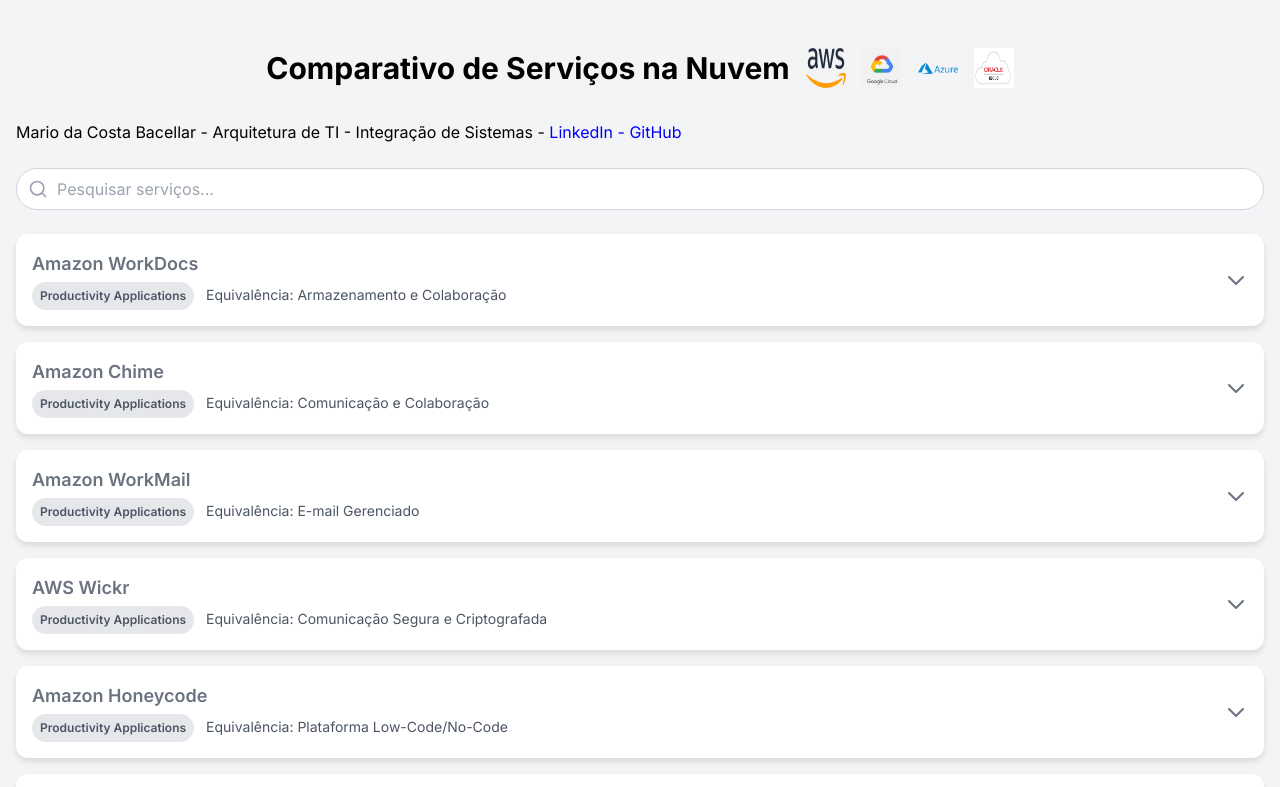
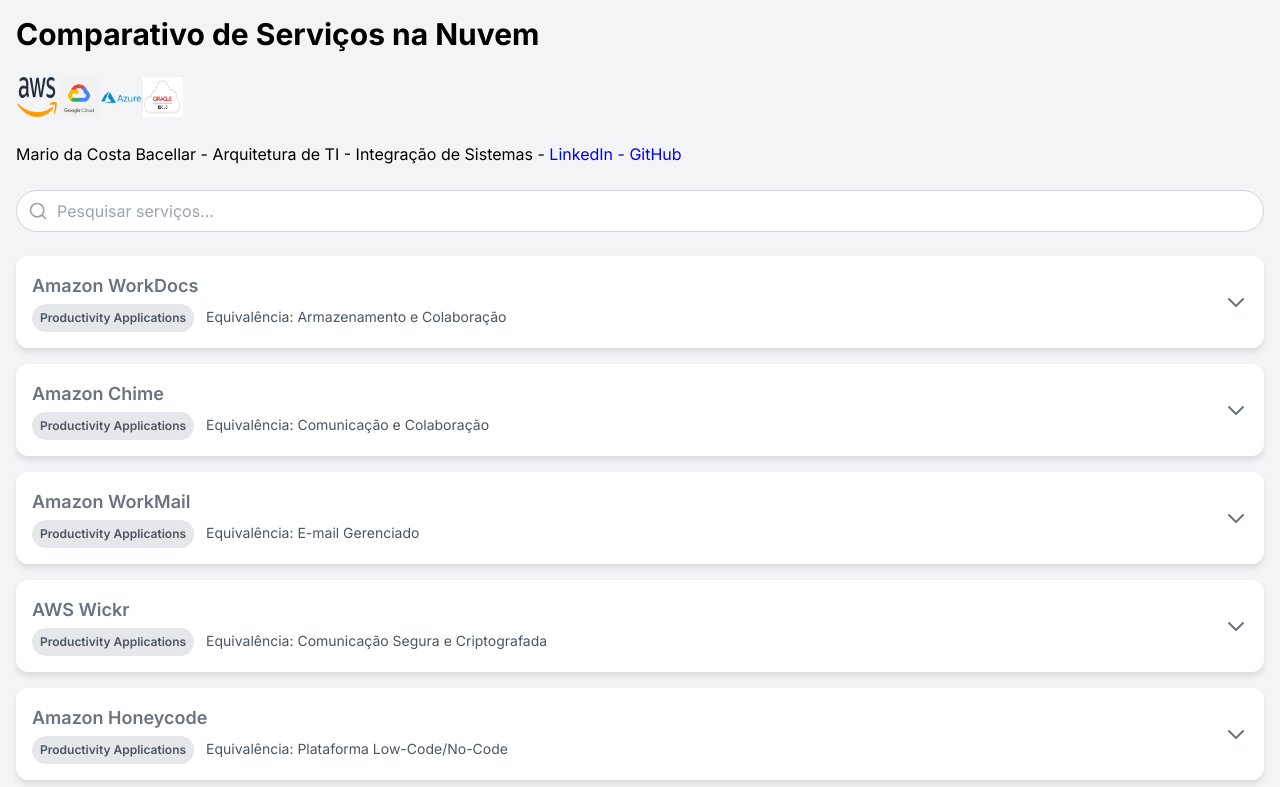
Before and after one commit to mariobacellar/cloudcomp, a plain HTML site: page index.html in a window 1280 px wide. Shown: the top 787 px of the page. Drawn offline with nearby package versions, Linux system fonts and the light colour scheme.

Commit message:
Update index.html
isones

```diff
--- a/index.html
+++ b/index.html
@@ -55,16 +55,31 @@
     </style>
 </head>
 <body class="p-4">
+
     <div class="container mx-auto">
 
-		<h1 class="text-3xl font-bold my-8 text-center flex items-center justify-center space-x-4">
+		<h1 class="text-3xl font-bold">
 			<span>Comparativo de Serviços na Nuvem</span>
-			<img src="aws.svg.png" alt="AWS" class="h-8 w-8 md:h-10 md:w-10">
-			<img src="gcp.svg.png" alt="GCP" class="h-8 w-8 md:h-10 md:w-10">
-			<img src="azure.svg.png" alt="Azure" class="h-8 w-8 md:h-10 md:w-10">
-			<img src="oci.svg.png" alt="OCI" class="h-8 w-8 md:h-10 md:w-10">
 		</h1>
+			<br>
+			<table border=10>
+				<tr>
+					<td>
+						<img src="aws.svg.png" alt="AWS" class="h-8 w-8 md:h-10 md:w-10">
+					</td>
+					<td>
+						<img src="gcp.svg.png" alt="GCP" class="h-8 w-8 md:h-10 md:w-10">
+					</td>
+					<td>
+						<img src="azure.svg.png" alt="Azure" class="h-8 w-8 md:h-10 md:w-10">
+					</td>
+					<td>
+						<img src="oci.svg.png" alt="OCI" class="h-8 w-8 md:h-10 md:w-10">
+					</td>
+				</tr>
+			</table>
 
+			<br>
 		<p>Mario da Costa Bacellar - Arquitetura de TI - Integração de Sistemas -
 		<font color=blue>
 			<a href="https://www.linkedin.com/in/mariobacellar/" 	target="_blank">LinkedIn</a> -
@@ -76,11 +91,13 @@
 
 		<div class="relative mb-6">
             <input type="text" id="search-input" placeholder="Pesquisar serviços..." class="w-full pl-10 pr-4 py-2 border border-gray-300 rounded-full focus:outline-none focus:ring-2 focus:ring-blue-500">
-            <svg class="absolute left-3 top-1/2 transform -translate-y-1/2 text-gray-400" xmlns="http://www.w3.org/2000/svg" width="20" height="20" viewBox="0 0 24 24" fill="none" stroke="currentColor" stroke-width="2" stroke-linecap="round" stroke-linejoin="round" class="feather feather-search"><circle cx="11" cy="11" r="8"></circle><line x1="21" y1="21" x2="16.65" y2="16.65"></line></svg>
+            <svg class="absolute left-3 top-1/2 transform -translate-y-1/2 text-gray-400" xmlns="http://www.w3.org/2000/svg" width="20" height="20" viewBox="0 0 24 24" fill="none" stroke="currentColor" stroke-width="2" stroke-linecap="round" stroke-linejoin="round" class="feather feather-search">
+				<circle cx="11" cy="11" r="8"></circle>
+				<line x1="21" y1="21" x2="16.65" y2="16.65"></line>
+			</svg>
         </div>
-        <div id="services-container" class="text-gray-500">
-            Carregando dados...
-        </div>
+        <div id="services-container" class="text-gray-500"> Carregando dados... </div>
+
     </div>
 
     <script>
```
